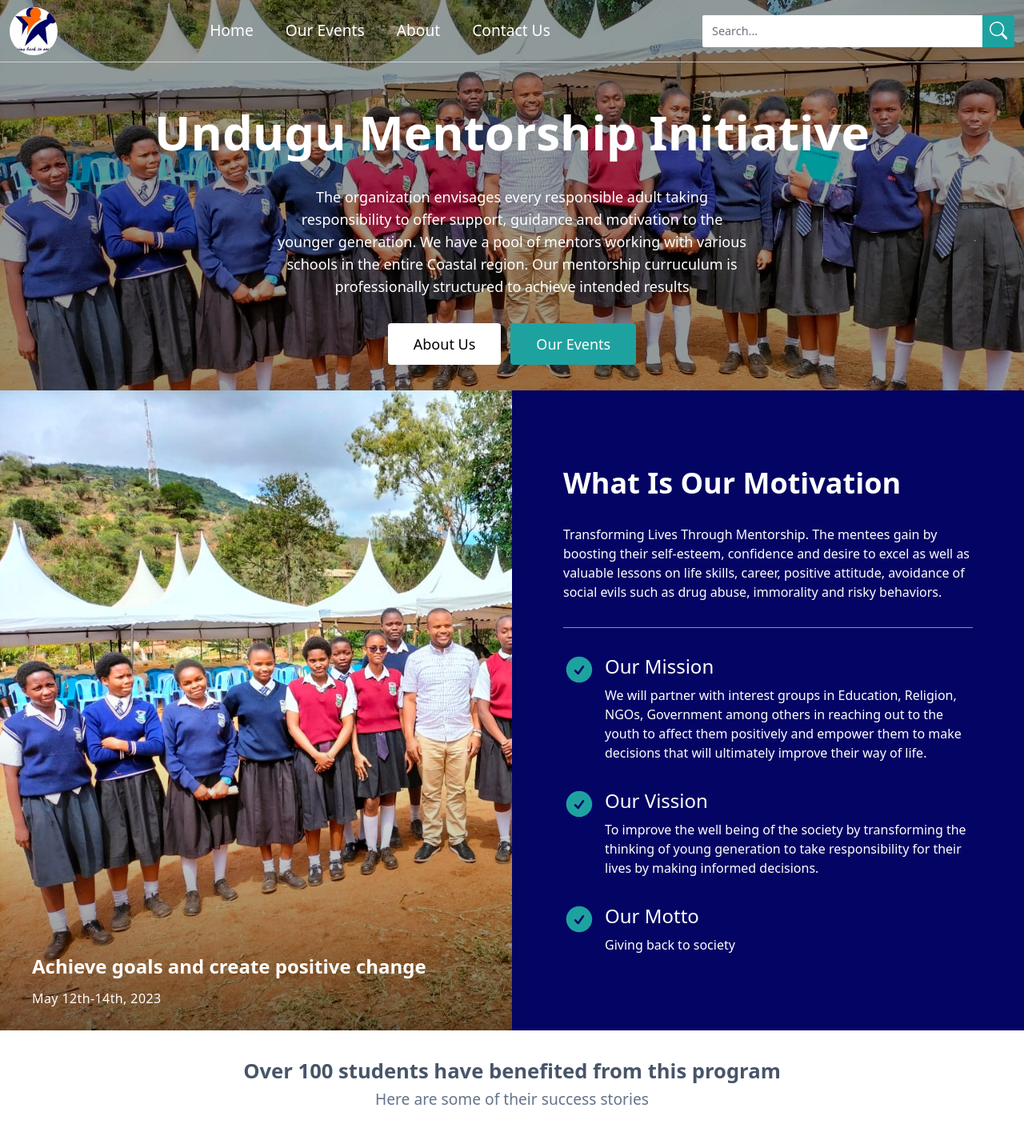
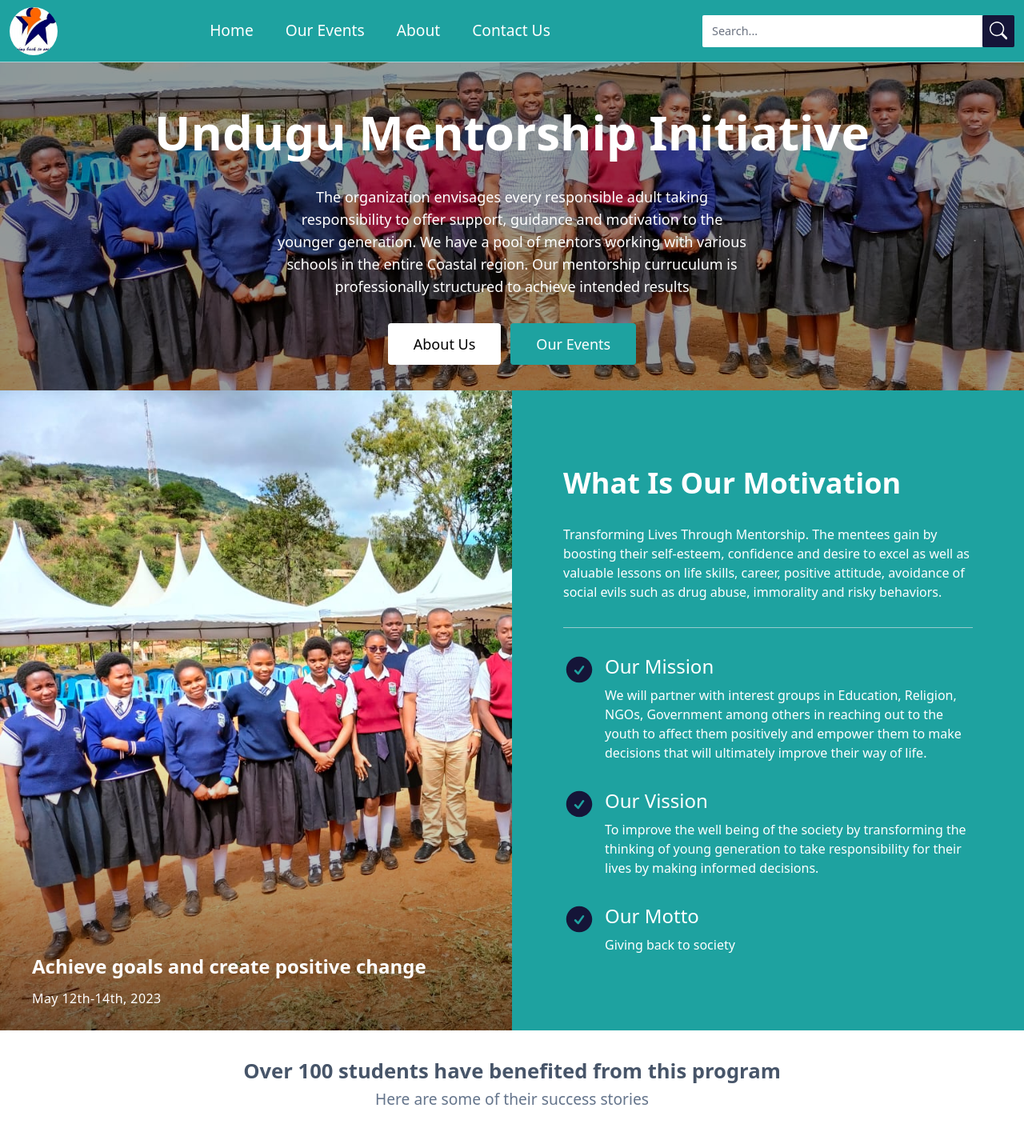
Before and after one commit to sammykirigha/undugu-mentorship-app, a Next.js app: page / in a window 1280 px wide. Shown: the top 1420 px of the page at 80% size. Built offline with nearby package versions, Linux system fonts and the light colour scheme.

Commit message:
made some changes

```diff
--- a/src/app/(user)/page.tsx
+++ b/src/app/(user)/page.tsx
@@ -38,7 +38,7 @@
       </div>
 
       <div className="flex flex-col-reverse lg:flex-row min-h-[800px]">
-        <div className="lg:flex-1 relative bg-cover h-[250px] lg:h-auto  bg-no-repeat bg-['center left'] bg-hero-pattern">
+        <div className="lg:flex-1 relative bg-cover h-[250px] lg:h-auto  bg-no-repeat bg-['center left'] bg-hero-pattern lg:bg-hero-pattern">
           <div className="">
             <div className="absolute inset-0 bottom-bg-overlay"></div>
             <div className="absolute inset-x-0 flex justify-center bottom-5">
@@ -52,7 +52,7 @@
           </div>
         </div>
 
-        <div className="flex justify-center flex-1 py-6 bg-[#040464]">
+        <div className="flex justify-center flex-1 py-6 bg-[#1ea2a0]">
           <div className="flex flex-col max-w-[800px] justify-center gap-6 p-2 text-white  md:gap-8 md:p-4 lg:p-16">
             <h4 className="text-3xl md:text-4xl font-bold leading-[40px]">
               What Is Our Motivation
@@ -68,7 +68,7 @@
             <hr className="opacity-60" />
 
             <div className="flex gap-3">
-              <CheckCircleIcon className="w-10 h-10 text-[#1ea2a0]" />
+              <CheckCircleIcon className="w-10 h-10 text-darkBlue" />
               <div className="flex-1">
                 <h5 className="text-xl sm:text-2xl">Our Mission</h5>
                 <p className="mt-2 text-sm sm:text-base">
@@ -81,7 +81,7 @@
             </div>
 
             <div className="flex gap-3">
-              <CheckCircleIcon className="w-10 h-10 text-[#1ea2a0]" />
+              <CheckCircleIcon className="w-10 h-10 text-darkBlue" />
               <div className="flex-1">
                 <h5 className="text-xl sm:text-2xl">Our Vission</h5>
                 <p className="mt-2 text-sm sm:text-base">
@@ -93,7 +93,7 @@
             </div>
 
             <div className="flex gap-3">
-              <CheckCircleIcon className="w-10 h-10 text-[#1ea2a0]" />
+              <CheckCircleIcon className="w-10 h-10 text-darkBlue" />
               <div className="flex-1">
                 <h5 className="text-xl sm:text-2xl">Our Motto</h5>
                 <p className="mt-2 text-sm sm:text-base">
@@ -118,7 +118,7 @@
             consultation today to discover how we can help you on your journey.
           </p>
 
-          <button className="flex items-center justify-center gap-4 bg-[#1ea2a0] text-white w-[200px] text-lg py-3 rounded-md">
+          <Link href="/contact-us" className="flex items-center justify-center gap-4 bg-[#1ea2a0] hover:bg-darkBlue text-white w-[200px] text-lg py-3 rounded-md">
             Contact Us
             <svg
               xmlns="http://www.w3.org/2000/svg"
@@ -134,7 +134,7 @@
                 d="M4.5 19.5l15-15m0 0H8.25m11.25 0v11.25"
               />
             </svg>
-          </button>
+          </Link>
         </div>
       </div>
 
--- a/src/components/ContactUs.tsx
+++ b/src/components/ContactUs.tsx
@@ -6,12 +6,12 @@
     <div className="bg-gray-300 min-h-screen w-full h-full">
       <div className="max-w-[1440px] mx-auto w-full mt-[78px] min-h-screen">
         <div className="relative bg-contact-bg-pattern bg-cover h-96 w-full flex items-center justify-center ">
-          <div className="!bg-black/10 w-full flex items-center justify-center">
+          <div className="!bg-black/0 w-full flex items-center justify-center">
             <div className="absolute top-0 inset-x-0  py-[40px] flex flex-col max-w-full  items-center justify-center ">
               <h1 className="text-center test-white font-[700] text-white text-[30px]">
                 Contact Us About UnduguMentorships's Program
               </h1>
-              <p className="text-[19px] font-[500px] text-white brightness-150 max-w-xs text-center">
+              <p className="text-[19px] font-[500px] text-white brightness-150 w-full md:w-[500px] max-w-96 text-center">
                 Lorem ipsum, dolor sit amet consectetur adipisicing elit.
                 Explicabo debitis incidunt, at optio eligendi voluptas
                 consequatur quas accusamus.
@@ -19,10 +19,10 @@
             </div>
           </div>
         </div>
-        <div className="flex flex-col bg-gray-50 w-full h-[calc(100vh_-_385px)] items-center justify-start">
-          <div className="flex gap-6 w-[65vw] -mt-[50px] z-[999] h-full bg-gray-50 rounded-md p-[20px]">
-            <div className="flex flex-col w-96 gap-5 ">
-              <div className=" bg-white min-w-64 flex gap-6 items-start px-[30px] py-5 cursor-pointer rounded-md shadow-md  ">
+        <div className="flex flex-col bg-gray-50 w-full h-auto  items-center justify-start">
+          <div className="flex flex-col xl:flex-row gap-6 w-full lg:w-[65vw] -mt-[80px] z-[999] h-auto bg-white rounded-md p-[20px]">
+            <div className="flex flex-col md:flex-row xl:flex-col w-full xl:w-96 gap-5 ">
+              <div className=" bg-white w-full xl:min-w-64 flex gap-6 items-start px-[30px] py-5 cursor-pointer rounded-md shadow-md  ">
                 <span className="h-12 w-12 flex items-center justify-center rounded-full border border-text">
                   <BsTelephone className="h-7 w-7 text-text" />
                 </span>
@@ -41,7 +41,7 @@
                   </p>
                 </div>
               </div>
-              <div className=" bg-white min-w-64 flex gap-6 items-start px-[30px] py-8 cursor-pointer rounded-md shadow-md  ">
+              <div className=" bg-white w-full xl:min-w-64 flex gap-6 items-start px-[30px] py-8 cursor-pointer rounded-md shadow-md  ">
                 <span className="h-12 w-12 flex items-center justify-center rounded-full border border-text">
                   <BsWechat className="h-7 w-7 text-text" />
                 </span>
@@ -50,13 +50,15 @@
                     Chat with our team lead
                   </p>
                   <button className="mt-3 bg-[#1ea2a0] py-[8px] px-[20px] text-white rounded-md cursor-pointer">
+                    <a target="_blank" href="https://wa.me/254704093039?text=hi,there">
                     Chat with us
+                    </a>
                   </button>
                 </div>
               </div>
             </div>
-            <div className="flex-1 flex flex-col w-full items-center justify-center bg-white rounded-md shadow-md">
-              <div className="flex flex-col w-full items-start justify-start px-40">
+            <div className="flex-1 flex flex-col w-full items-center bg-white rounded-md shadow-md">
+              <div className="flex flex-col w-full items-start justify-start px-[10px] ">
                 <h2 className="text-center text-[24px] py-1 font-[700px] capitalize text-[#1ea2a0] mx-auto">
                   Send Us A Message
                 </h2>
@@ -69,7 +71,7 @@
                     Feel free to get in touch with us.
                   </p>
                 </div>
-                <div className="flex flex-col gap-3 mt-[10px] w-full">
+                <div className="flex flex-col gap-3 my-[30px] w-full ">
                   <div className="flex flex-col ">
                     <label className="text-[#1ea2a0]">Name</label>
                     <input
--- a/src/components/Navbar.tsx
+++ b/src/components/Navbar.tsx
@@ -13,7 +13,7 @@
   const [showNavItems, setShowNavItems] = useState(false);
   const [showNavItemsSmallDevice, setShowNavItemsSmallDevice] = useState(false);
 
-  const [navBg, setNavBg] = useState("#2b2b5c");
+  const [navBg, setNavBg] = useState("#1ea2a0");
 
   useEffect(() => {
     const handleWithScrollForSearchBar = () => {
@@ -55,9 +55,9 @@
   useEffect(() => {
     const handleScroll = () => {
       if (window.scrollY > 80) {
-        setNavBg("#040464");
+        setNavBg("#1ea2a0");
       } else {
-        setNavBg("#2b2b5c");
+        setNavBg("#1ea2a0");
       }
     };
 
@@ -116,10 +116,10 @@
           {showSearch ? (
             <div className="flex items-center">
               <input
-                className="bg-white h-[40px] md:w-[350px] rounded-l-sm px-3 text-slate-900 text-[0.9rem]"
+                className="bg-white h-[40px] md:w-[350px] rounded-l-sm px-3 text-slate-900 text-[0.9rem] outline-none focus:ring-0"
                 placeholder="Search..."
               />
-              <span className="bg-[#1ea2a0] h-[40px]  rounded-r-sm w-10 flex items-center justify-center cursor-pointer">
+              <span className="bg-darkBlue h-[40px] rounded-sm w-10 flex items-center justify-center cursor-pointer">
                 <BsSearch className=" text-[1.4rem]" />
               </span>
             </div>
--- a/tailwind.config.js
+++ b/tailwind.config.js
@@ -15,6 +15,7 @@
       },
       backgroundImage: (theme) => ({
         "hero-pattern": "url('../../public/image-2.jpg')",
+        "hero-pattern-two": "url('../../public/image-2-crop.jpg')",
         "contact-bg-pattern": "url('../../public/Mentors_2.jpg')",
         "footer-texture": "url('/img/footer-texture.png')",
       }),
```
